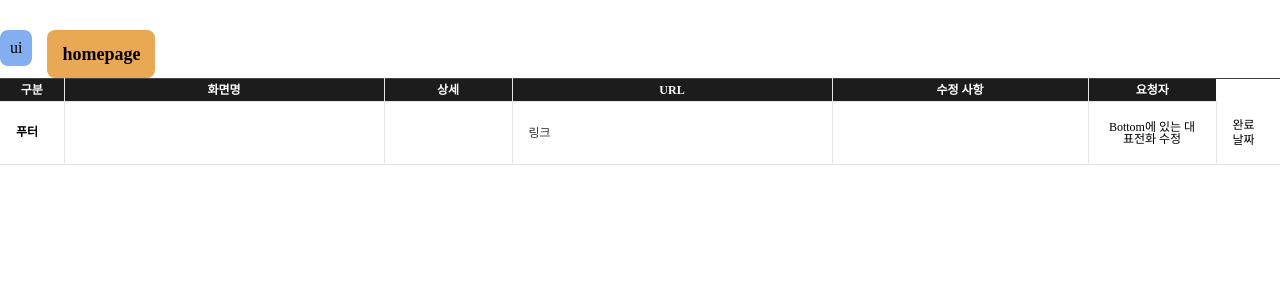
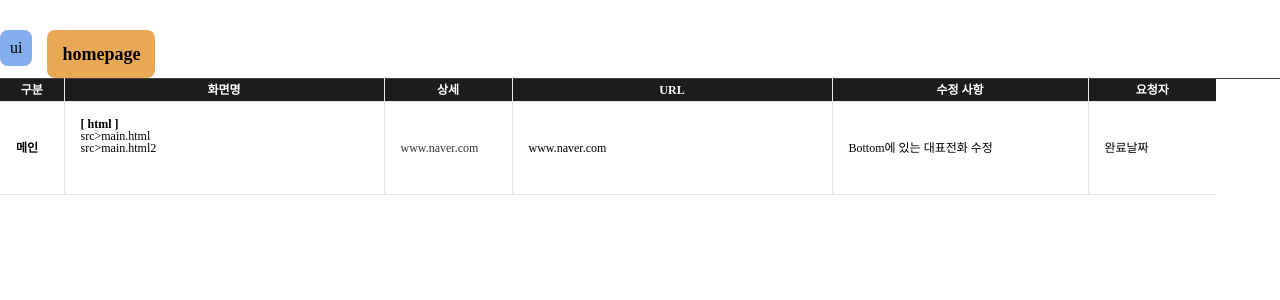
Before and after one commit to hyobiin/study, a React (Vite) app in the folder hb-work-list/: page / in a window 1280 px wide. Both pictures are taken after a click on the button "homepage". Shown: the top 300 px of the page. Built offline with nearby package versions, Linux system fonts and the light colour scheme.

Commit message:
thead  분기점 완료!!

```diff
--- a/hb-work-list/src/components/Tab.jsx
+++ b/hb-work-list/src/components/Tab.jsx
@@ -1,4 +1,4 @@
-import { useState } from "react";
+import React, { useState } from "react";
 import { tabName, tabTh, tabData } from "../data/tabData";
 
 export default function TabComponent(){
@@ -32,6 +32,7 @@ export default function TabComponent(){
                         className={`tab-con ${activeTab === index ? "active" : ""}`}
                     >
                         <table>
+                            {/* TODO: colgrop도 분기해야함 */}
                             <colgroup>
                                 <col width="5%" />
                                 <col width="25%" />
@@ -56,8 +57,35 @@ export default function TabComponent(){
                             <tbody>
                                 {tabData[tabDataKey[index]].map((data, dataIndex) => (
                                     <tr key={dataIndex}>
+                                        {
+                                            activeTab == tabName.length - 1 ?
+                                            (
+                                                <>
                                                 <td>{data.section}</td>
-                                        {/* 존재하면 수행 */}
+                                                <td>
+                                                    {data.method?.map((method, index) => (
+                                                        <div key={index}>
+                                                            <strong>[ {method.type} ]</strong><br/>
+                                                            {Array.isArray(method.files)
+                                                                ? method.files.map((file, index) => (
+                                                                    <React.Fragment key={index}>
+                                                                        {file} <br/>
+                                                                    </React.Fragment>
+                                                                ))
+                                                                : method.files
+                                                            }
+                                                            <br/><br/>
+                                                        </div>
+                                                    ))}
+                                                </td>
+                                                <td><a href={data.link}>{data.link}</a></td>
+                                                <td>{data.link}</td>
+                                                <td>{data.annotation}</td>
+                                                <td>{data.requestor}</td>
+                                                </>
+                                            ):(
+                                                <>
+                                                <td>{data.section}</td>
                                                 <td>
                                                     {data.modifyFiles?.map((fileData, index) => (
                                                         <div key={index}>
@@ -97,6 +125,9 @@ export default function TabComponent(){
                                                     ))}
                                                 </td>
                                                 <td>{data.requestor}</td>
+                                                </>
+                                            )
+                                        }
                                     </tr>
                                 ))}
                             </tbody>
--- a/hb-work-list/src/data/tabData.js
+++ b/hb-work-list/src/data/tabData.js
@@ -71,13 +71,18 @@ const tabData = {
     ],
     homepage:[
         {
-            section: "푸터",
-            method: {
-                type: "link",
-                text: "링크",
-                image: "img/250307_wp_admin.PNG"
-            },
-            link: "링크",
+            section: "메인",
+            method:[
+                {
+                    type: "html",
+                    files: [
+                        "src>main.html",
+                        "src>main.html2"
+                    ]
+                }
+            ],
+            image: "img/250307_wp_admin.PNG",
+            link: "www.naver.com",
             annotation: "Bottom에 있는 대표전화 수정",
             requestor: "완료날짜"
         },
```
Lines whose indentation alone changed are shown as unchanged.
